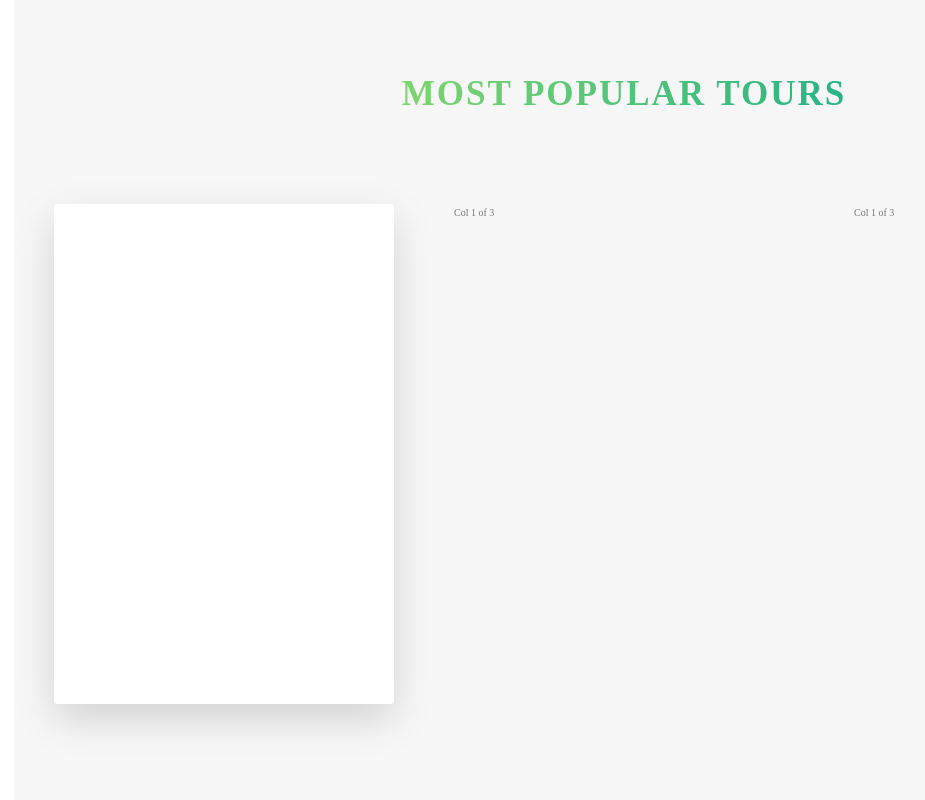
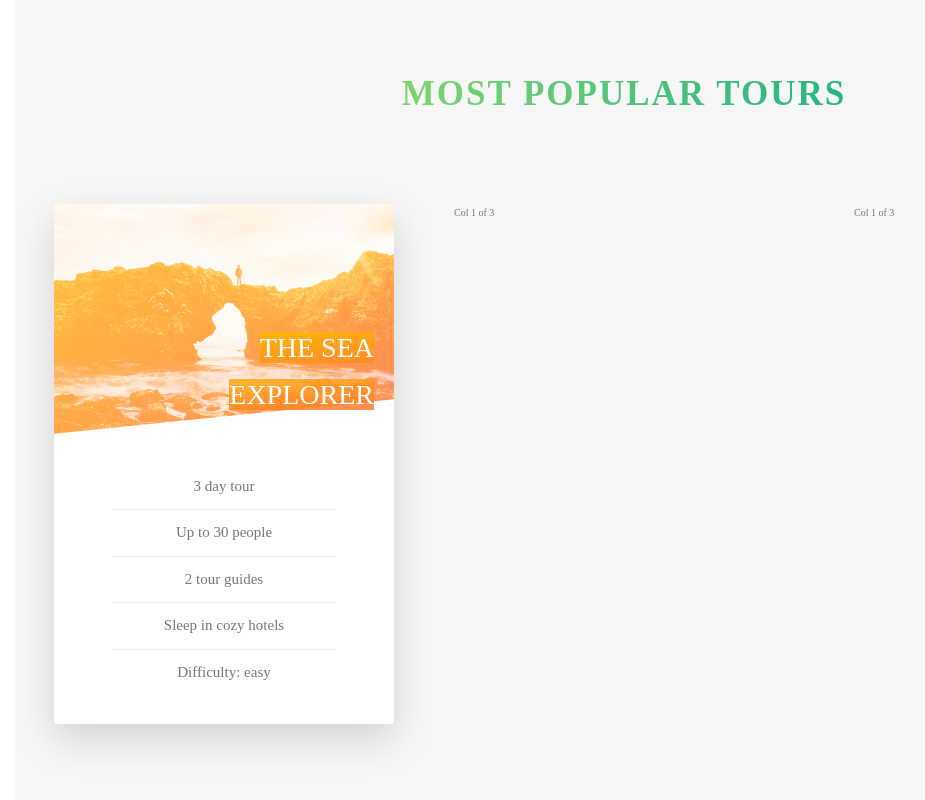
Before and after one commit to blackbeardev/nature-tours, a website: page index.html in a window 1280 px wide. Shown: the part 2273-3073 px from the top of the page, without its empty margins (16-941 px from the left). Drawn offline with Linux system fonts and the light colour scheme.

Commit message:
Created the styling for the front of the card and added the background image, text for the heading and for the list.

```diff
--- a/index.html
+++ b/index.html
@@ -119,7 +119,22 @@
                     <div class="col-1-of-3">
                         <div class="card">
                             <div class="card__side card__side--front">
-                                FRONT
+                                <div class="card__picture card__picture--1">
+                                    &nbsp;
+                                </div>
+                                <h4 class="card__heading">
+                                    <span class="card__heading-span--1">The Sea Explorer</span>
+
+                                </h4>
+                                <div class="card__details">
+                                    <ul>
+                                        <li>3 day tour</li>
+                                        <li>Up to 30 people</li>
+                                        <li>2 tour guides</li>
+                                        <li>Sleep in cozy hotels</li>
+                                        <li>Difficulty: easy</li>
+                                    </ul>
+                                </div>
                             </div>
                             <div class="card__side card__side--back card__side--back-1">
                                 BACK
--- a/sass/abstracts/_variables.scss
+++ b/sass/abstracts/_variables.scss
@@ -11,6 +11,7 @@ $color-black: #000;
 $color-grey-dark: #777;
 
 $color-grey-light-1: #f7f7f7;
+$color-grey-light-2: #eee;
 
 $color-secondary-light: #ffb900;
 $color-secondary-dark: #ff7730;
--- a/sass/components/_card.scss
+++ b/sass/components/_card.scss
@@ -2,14 +2,11 @@
     perspective: 150rem;
     -moz-perspective: 150rem;
     position: relative;
-    height: 50rem;
+    height: 52rem;
 
     &__side {
 
-        color: #fff;
-        font-size: 2rem;
-
-        height: 50rem;
+        height: 52rem;
         transition: all .8s ease;
         position: absolute;
         top: 0;
@@ -17,6 +14,7 @@
         width: 100%;
         backface-visibility: hidden;
         border-radius: 3px;
+        overflow: hidden;
         box-shadow: 0 1.5rem 4rem rgba($color-black, .15);
 
         &--front {
@@ -35,10 +33,79 @@
 
     // When we hover over the card, the card__side is transformed
     &:hover &__side--front {
-        transform: rotateY(180deg);
+        transform: rotateY(-180deg);
     }
 
      &:hover &__side--back {
         transform: rotateY(0);
     }
+
+    //Styling the background picture on the front side of the card
+    &__picture {
+        background-size: cover;
+        height: 23rem;
+
+        //Not compatible with IE or Edge yet.
+        background-blend-mode: screen;
+        -webkit-clip-path: polygon(0 0, 100% 0, 100% 85%, 0 100%);
+        clip-path: polygon(0 0, 100% 0, 100% 85%, 0 100%);
+
+        &--1 {
+            background-image: linear-gradient(to right bottom, $color-secondary-light, $color-secondary-dark), url(../img/nat-5.jpg);
+        }
+
+        &--2 {
+
+        }
+
+        &--3 {
+
+        }
+    }
+
+    &__heading {
+        font-size: 2.8rem;
+        font-weight: 300;
+        text-transform: uppercase;
+        text-align: right;
+        color: $color-white;
+        position: absolute;
+        top: 12rem;
+        right: 2rem;
+        width: 75%;
+
+    }
+
+    &__heading-span {
+        padding: 1rem 1.5rem;
+        -webkit-box-decoration-break: clone;
+        box-decoration-break: clone;
+
+        &--1 {
+            background-image: linear-gradient(to right bottom,
+            rgba($color-secondary-light, .85),
+            rgba($color-secondary-dark, .85));
+        }
+    }
+
+    &__details {
+        padding: 3rem;
+
+        ul {
+            list-style: none;
+            width: 80%;
+            margin: 0 auto;
+
+            li {
+                text-align: center;
+                font-size: 1.5rem;
+                padding: 1rem;
+
+
+                &:not(:last-child) {
+                    border-bottom: 1px solid $color-grey-light-2;
+                }
+            }
+        }
+    }
 }
--- a/sass/layout/_header.scss
+++ b/sass/layout/_header.scss
@@ -7,6 +7,7 @@
   /* Set the position to relative as it's the parent element of logo-box which will be absolute */
   position: relative;
   /* Select a section to cut out: */
+  -webkit-clip-path: polygon(0 0, 100% 0, 100% 75vh, 0 100%);
   clip-path: polygon(0 0, 100% 0, 100% 75vh, 0 100%);
 
     &__logo-box {
```
Also changed, not shown: css/style.css.
